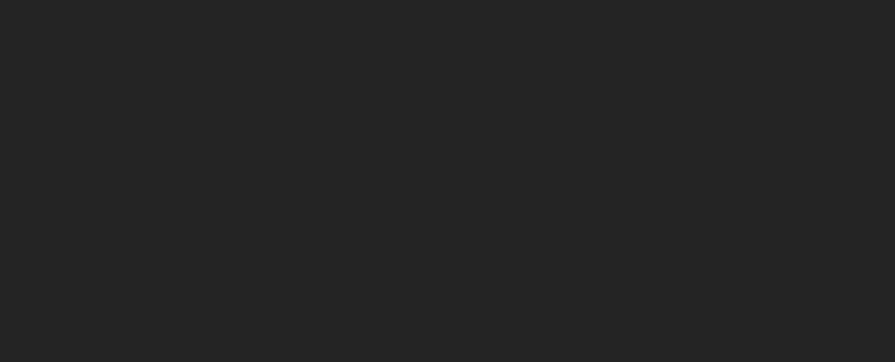
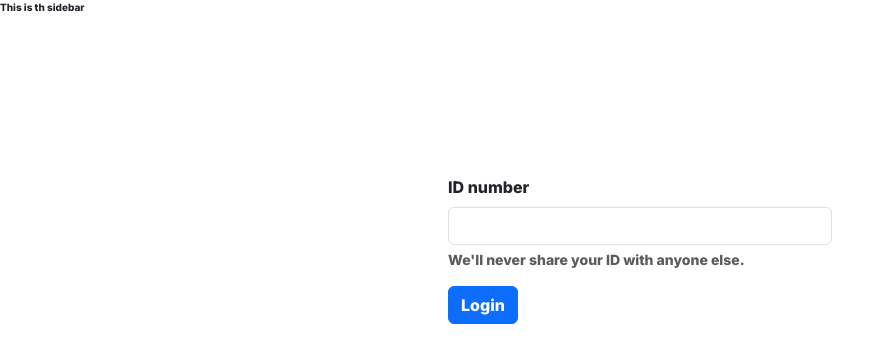
Before and after one commit to christianbiring1/fictional-octo-waddle, a React (Vite) app: page /user_login in a window 1280 px wide. Before the commit this address had no page. Shown: the top 362 px of the page, without its empty margins (0-895 px from the left). Built offline with nearby package versions, Linux system fonts and the light colour scheme.

Commit message:
set up the user login component with bootstrap

```diff
--- a/src/App.jsx
+++ b/src/App.jsx
@@ -1,12 +1,18 @@
 import { Routes, Route } from 'react-router-dom'
-import MainPage from './components/user'
+import Login from './components/admin/registration/log_in'
+import SideBar from './components/admin/sidebar'
+import UserLogin from './components/user/login'
+import MainPage from './components/user/user'
 import './App.css'
 
 function App() {
   return (
     <>
+    <SideBar />
     <Routes>
-      <Route path="/voting_app" element={<MainPage />} />
+      <Route path="/admin_login" element={<Login />} />
+      <Route path="/user_login" element={<UserLogin />} />
+      <Route path="/" element={<MainPage />} />
     </Routes>
     </>
   )
--- a/src/components/admin/registration/log_in.jsx
+++ b/src/components/admin/registration/log_in.jsx
@@ -1,7 +1,7 @@
 const Login = () => {
   return (
     <div>
-      This is th Login
+      This is the user login
     </div>
   );
 }
--- /dev/null
+++ b/src/components/user/login.css
@@ -0,0 +1,5 @@
+.user_login {
+  width: 30%;
+  margin: 10rem auto;
+  font-size: 1rem;
+}
--- /dev/null
+++ b/src/components/user/login.jsx
@@ -0,0 +1,27 @@
+import { useState } from "react";
+import './login.css'
+const UserLogin = () => {
+  const [userId, setuserId] = useState('');
+  const [error, setError] = useState('');
+
+  const handleSubmit = (e) => {
+    e.preventDefault()
+
+    console.log('Submitted!')
+  }
+
+  return (
+    <div className="user_login">
+      <form onSubmit={handleSubmit}>
+        <div className="mb-3">
+      <label htmlFor="userId" className="form-label">ID number</label>
+      <input type="text" className="form-control" id="userId"/>
+      <div id="emailHelp" className="form-text">We'll never share your ID with anyone else.</div>
+    </div>
+    <button type="submit" className="btn btn-primary">Login</button>
+      </form>
+    </div>
+  );
+}
+
+export default UserLogin;
--- a/src/index.css
+++ b/src/index.css
@@ -1,15 +1,7 @@
-:root {
-  font-family: Inter, system-ui, Avenir, Helvetica, Arial, sans-serif;
-  line-height: 1.5;
-  font-weight: 400;
+@import url('https://fonts.googleapis.com/css2?family=Inter:wght@800;900&family=Montserrat:wght@100;200;300;400;500;600;700;800;900&display=swap');
 
-  color-scheme: light dark;
-  color: rgba(255, 255, 255, 0.87);
-  background-color: #242424;
-
-  font-synthesis: none;
-  text-rendering: optimizeLegibility;
-  -webkit-font-smoothing: antialiased;
-  -moz-osx-font-smoothing: grayscale;
-  -webkit-text-size-adjust: 100%;
+body {
+  font-family: 'Inter', sans-serif;
+  box-sizing: border-box;
+  font-size: 62.5%;
 }
--- a/src/main.jsx
+++ b/src/main.jsx
@@ -2,6 +2,7 @@
 import ReactDOM from 'react-dom/client'
 import { BrowserRouter } from 'react-router-dom'
 import App from './App.jsx'
+import 'bootstrap/dist/css/bootstrap.css'
 import './index.css'
 
 ReactDOM.createRoot(document.getElementById('root')).render(
```
Also changed, not shown: src/components/user/user.jsx (renamed from src/components/user.jsx).
